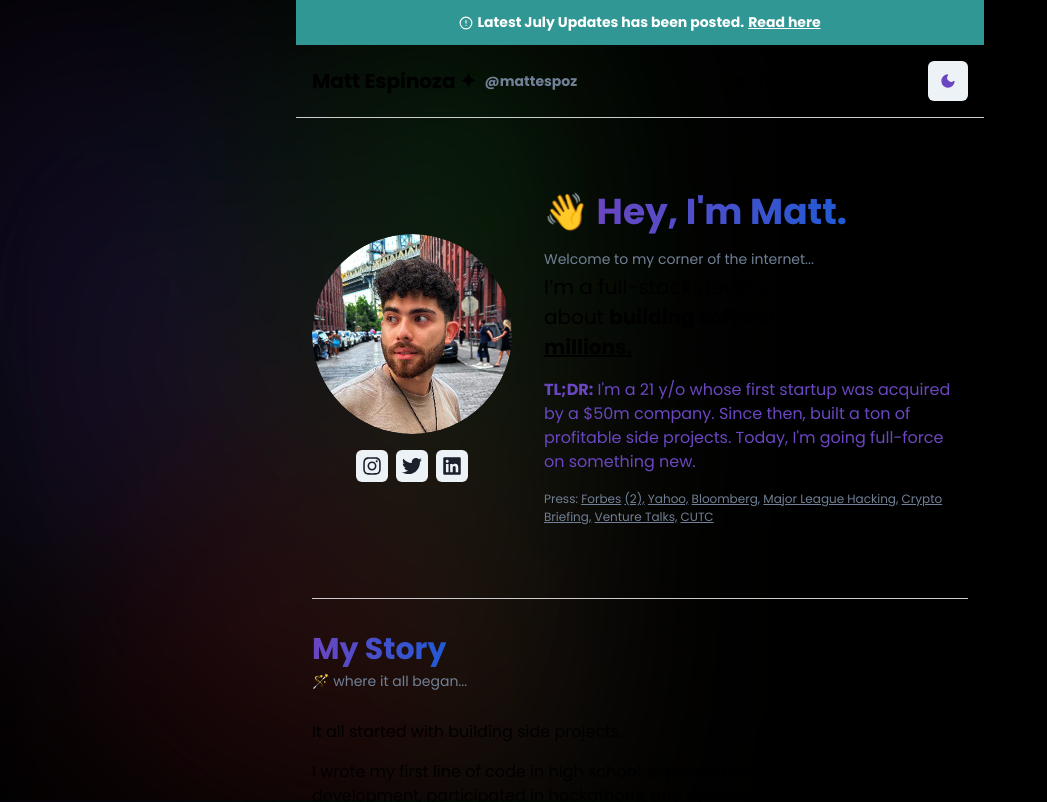
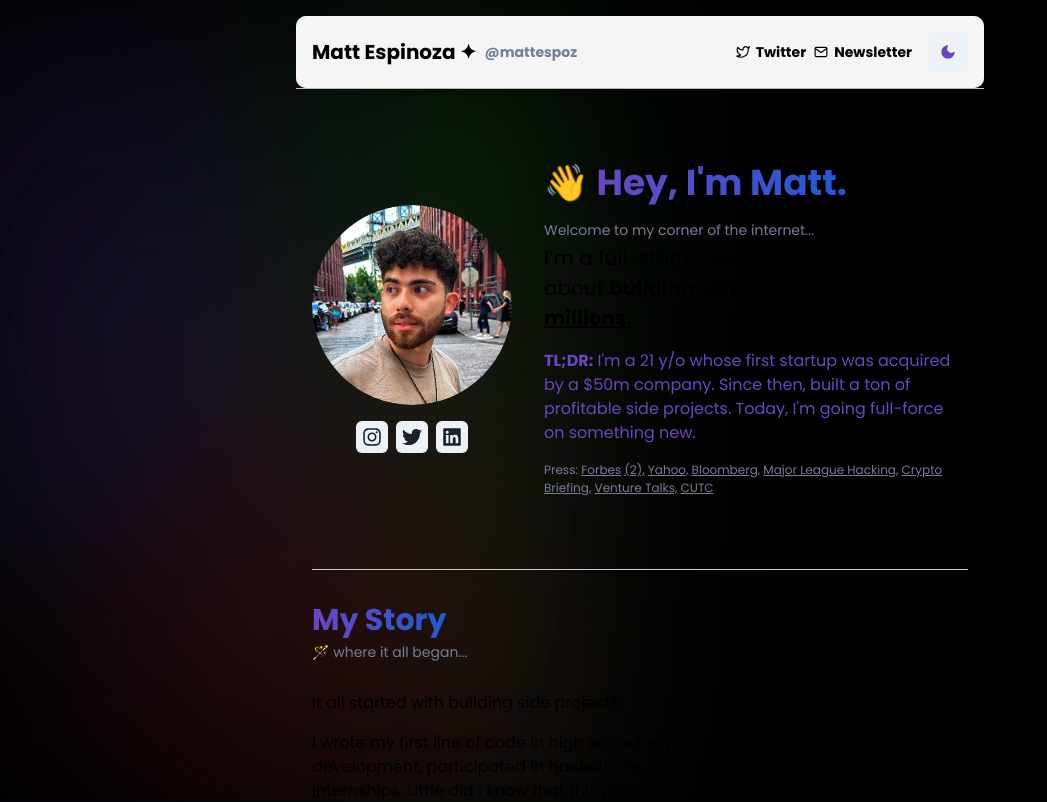
Before and after one commit to MattEspoz/personal-website, a Next.js app: page / in a window 1280 px wide. Shown: the top 802 px of the page, without its empty margins (0-1047 px from the left). Built offline with nearby package versions, Linux system fonts and the light colour scheme.

Commit message:
added better banner for transparent

```diff
--- a/src/components/layout/Header.tsx
+++ b/src/components/layout/Header.tsx
@@ -8,12 +8,11 @@ import {
   useColorMode,
 } from "@chakra-ui/react";
 import React, { useEffect, useState } from "react";
-import { FiMail, FiMenu, FiMoon, FiSun, FiTwitter } from "react-icons/fi";
+import { FiMail, FiMoon, FiSun, FiTwitter } from "react-icons/fi";
 import UpdateBanner from "./UpdateBanner";
 
 const Header = () => {
   const { colorMode, toggleColorMode } = useColorMode();
-  const [isSticky, setIsSticky] = useState(false);
 
   const handleToggleColorMode = () => {
     if (colorMode === "light") {
@@ -37,24 +36,15 @@ const Header = () => {
     }
   }, []);
 
-  const handleScroll = () => {
-    if (window.scrollY > 0) {
-      setIsSticky(true);
-    } else {
-      setIsSticky(false);
-    }
-  };
-
-  useEffect(() => {
-    window.addEventListener("scroll", handleScroll);
-    return () => {
-      window.removeEventListener("scroll", handleScroll);
-    };
-  }, []);
+  const headerBg =
+    colorMode === "light"
+      ? "rgba(255, 255, 255, 0.8)" // Semi-transparent white
+      : "rgba(9, 14, 17, 0.8)"; // Semi-transparent dark
 
   const headerStyles = {
-    bg: colorMode === "light" ? "transparent" : "#020301",
+    bg: headerBg,
     color: colorMode === "light" ? "black" : "white",
+    borderRadius: "10px",
     _hover: {
       bg: colorMode === "light" ? "white" : "#020301",
     },
@@ -62,21 +52,22 @@ const Header = () => {
 
   return (
     <Box
+      mt={4}
       textAlign="center"
       fontSize="sm"
       fontWeight="bold"
-      position={isSticky ? "sticky" : "static"}
+      position="sticky"
       top={0}
-      zIndex={isSticky ? "sticky" : "auto"}
+      zIndex="sticky"
       {...headerStyles}
     >
-      <UpdateBanner />
       <Flex
         as="header"
         align="center"
         p={4}
-        bg={isSticky ? headerStyles._hover.bg : headerStyles.bg} // Adjust the background color here
-        boxShadow={isSticky ? "md" : "none"}
+        bg={headerStyles.bg}
+        boxShadow="md"
+        borderRadius="10px"
       >
         <Flex direction="row" alignItems="center">
           {/* Your logo or brand */}
@@ -138,7 +129,7 @@ const Header = () => {
                 <FiSun color="#6B46C1" fill="#6B46C1" />
               )
             }
-            onClick={handleToggleColorMode} // Use the custom handler
+            onClick={handleToggleColorMode}
           />
         </Box>
       </Flex>
--- a/src/components/layout/UpdateBanner.tsx
+++ b/src/components/layout/UpdateBanner.tsx
@@ -7,9 +7,12 @@ const UpdateBanner = () => {
       bg="teal.500"
       color="white"
       py={3}
+      px={4} // Add horizontal padding
       textAlign="center"
       fontSize="sm"
       fontWeight="bold"
+      borderRadius="20px" // Add rounded edges
+      margin="0 60px" // Add margins on the left and right sides
     >
       <Flex align="center" justify="center">
         <Box as={FiAlertCircle} mr={1} />
--- a/src/pages/_app.tsx
+++ b/src/pages/_app.tsx
@@ -21,6 +21,7 @@ export default function App({ Component, pageProps }: AppProps) {
     <>
       <ChakraProvider theme={theme}>
         <div className="container">
+          {/* <UpdateBanner /> */}
           <Header />
           <HorizontalLine />
           <Component {...pageProps} />
```
